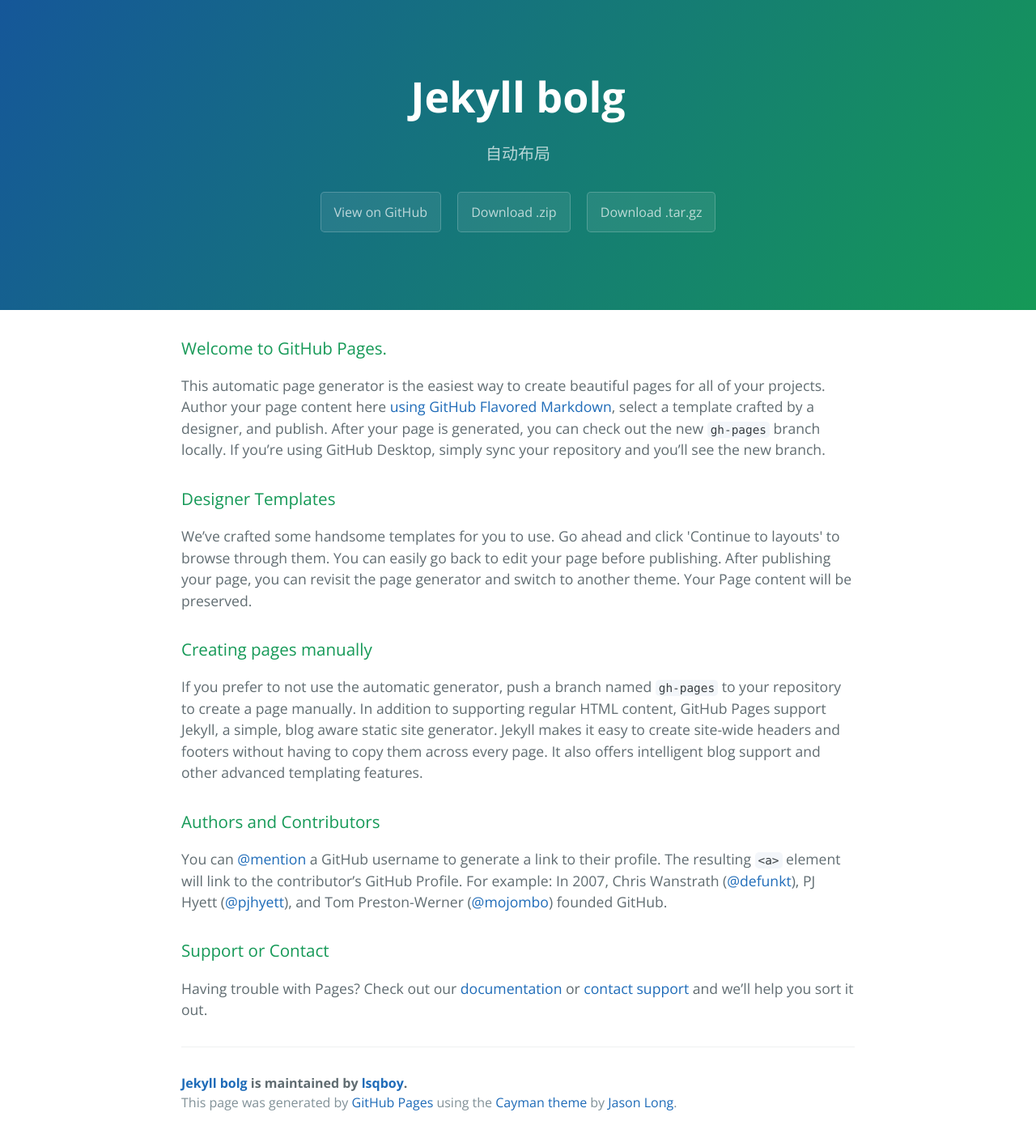
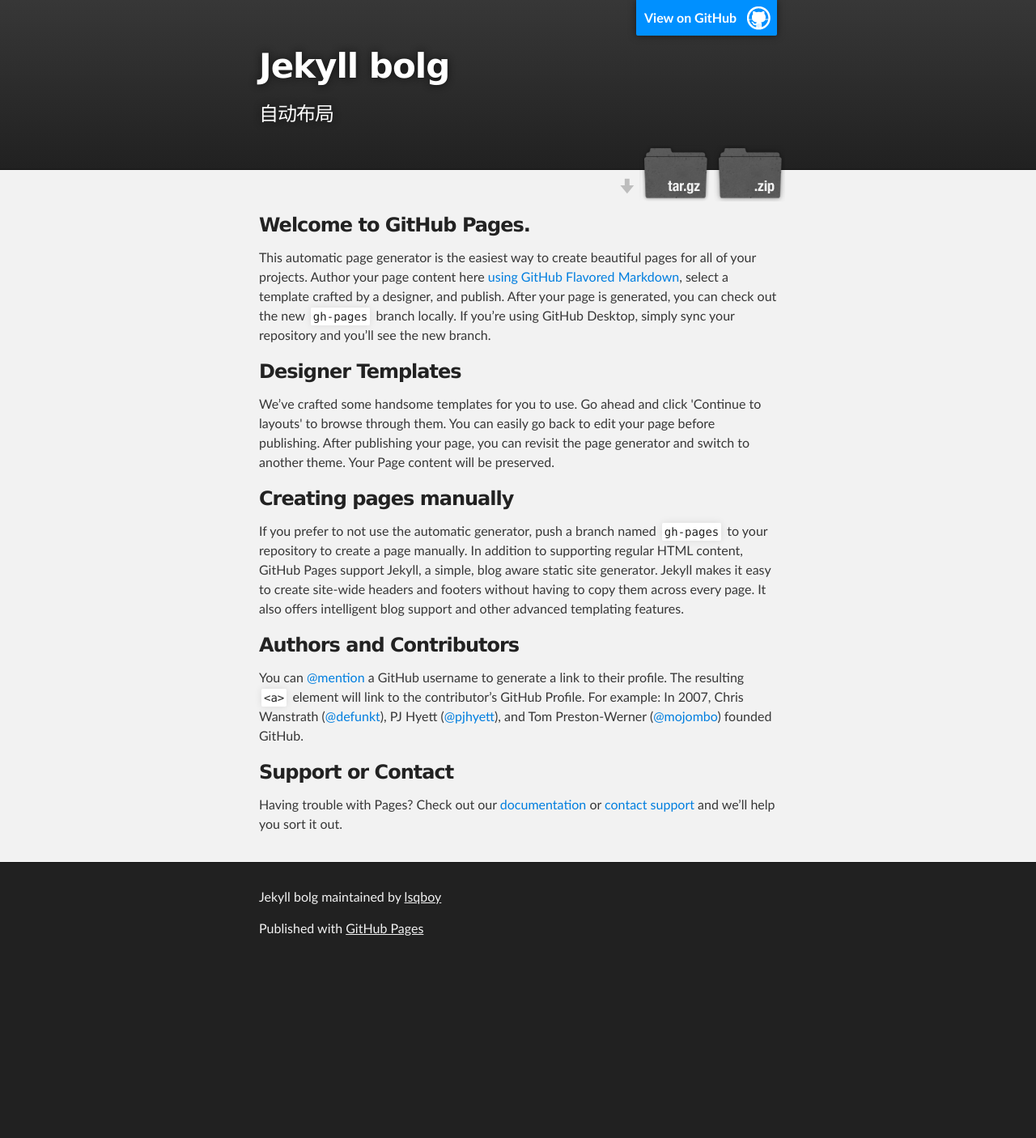
Before and after one commit to Lsqboy/jekyll_bolg, a Jekyll site: the page index.html, which Jekyll copies as it is, in a window 1280 px wide. Shown: the whole page at 81% size. Built offline with Jekyll 4.4.1, drawn with Linux system fonts in a browser that asks for light colours; after the commit the page ends 1194 px from its top, so only the background shows below that.

```diff
--- a/index.html
+++ b/index.html
@@ -1,25 +1,37 @@
 <!DOCTYPE html>
-<html lang="en-us">
+<html>
+
   <head>
-    <meta charset="UTF-8">
-    <title>Jekyll bolg by lsqboy</title>
-    <meta name="viewport" content="width=device-width, initial-scale=1">
-    <link rel="stylesheet" type="text/css" href="stylesheets/normalize.css" media="screen">
-    <link href='https://fonts.googleapis.com/css?family=Open+Sans:400,700' rel='stylesheet' type='text/css'>
-    <link rel="stylesheet" type="text/css" href="stylesheets/stylesheet.css" media="screen">
-    <link rel="stylesheet" type="text/css" href="stylesheets/github-light.css" media="screen">
+    <meta charset='utf-8'>
+    <meta http-equiv="X-UA-Compatible" content="chrome=1">
+    <meta name="description" content="Jekyll bolg : 自动布局">
+
+    <link rel="stylesheet" type="text/css" media="screen" href="stylesheets/stylesheet.css">
+
+    <title>Jekyll bolg</title>
   </head>
+
   <body>
-    <section class="page-header">
-      <h1 class="project-name">Jekyll bolg</h1>
-      <h2 class="project-tagline">自动布局</h2>
-      <a href="https://github.com/lsqboy/jekyll_bolg" class="btn">View on GitHub</a>
-      <a href="https://github.com/lsqboy/jekyll_bolg/zipball/master" class="btn">Download .zip</a>
-      <a href="https://github.com/lsqboy/jekyll_bolg/tarball/master" class="btn">Download .tar.gz</a>
-    </section>
 
-    <section class="main-content">
-      <h3>
+    <!-- HEADER -->
+    <div id="header_wrap" class="outer">
+        <header class="inner">
+          <a id="forkme_banner" href="https://github.com/lsqboy/jekyll_bolg">View on GitHub</a>
+
+          <h1 id="project_title">Jekyll bolg</h1>
+          <h2 id="project_tagline">自动布局</h2>
+
+            <section id="downloads">
+              <a class="zip_download_link" href="https://github.com/lsqboy/jekyll_bolg/zipball/master">Download this project as a .zip file</a>
+              <a class="tar_download_link" href="https://github.com/lsqboy/jekyll_bolg/tarball/master">Download this project as a tar.gz file</a>
+            </section>
+        </header>
+    </div>
+
+    <!-- MAIN CONTENT -->
+    <div id="main_content_wrap" class="outer">
+      <section id="main_content" class="inner">
+        <h3>
 <a id="welcome-to-github-pages" class="anchor" href="#welcome-to-github-pages" aria-hidden="true"><span aria-hidden="true" class="octicon octicon-link"></span></a>Welcome to GitHub Pages.</h3>
 
 <p>This automatic page generator is the easiest way to create beautiful pages for all of your projects. Author your page content here <a href="https://guides.github.com/features/mastering-markdown/">using GitHub Flavored Markdown</a>, select a template crafted by a designer, and publish. After your page is generated, you can check out the new <code>gh-pages</code> branch locally. If you’re using GitHub Desktop, simply sync your repository and you’ll see the new branch.</p>
@@ -43,14 +55,17 @@
 <a id="support-or-contact" class="anchor" href="#support-or-contact" aria-hidden="true"><span aria-hidden="true" class="octicon octicon-link"></span></a>Support or Contact</h3>
 
 <p>Having trouble with Pages? Check out our <a href="https://help.github.com/pages">documentation</a> or <a href="https://github.com/contact">contact support</a> and we’ll help you sort it out.</p>
+      </section>
+    </div>
 
-      <footer class="site-footer">
-        <span class="site-footer-owner"><a href="https://github.com/lsqboy/jekyll_bolg">Jekyll bolg</a> is maintained by <a href="https://github.com/lsqboy">lsqboy</a>.</span>
+    <!-- FOOTER  -->
+    <div id="footer_wrap" class="outer">
+      <footer class="inner">
+        <p class="copyright">Jekyll bolg maintained by <a href="https://github.com/lsqboy">lsqboy</a></p>
+        <p>Published with <a href="https://pages.github.com">GitHub Pages</a></p>
+      </footer>
+    </div>
 
-        <span class="site-footer-credits">This page was generated by <a href="https://pages.github.com">GitHub Pages</a> using the <a href="https://github.com/jasonlong/cayman-theme">Cayman theme</a> by <a href="https://twitter.com/jasonlong">Jason Long</a>.</span>
-      </footer>
-
-    </section>
 
 
   </body>
--- /dev/null
+++ b/javascripts/main.js
@@ -0,0 +1 @@
+console.log('This would be the main JS file.');
--- a/stylesheets/stylesheet.css
+++ b/stylesheets/stylesheet.css
@@ -1,245 +1,425 @@
-* {
-  box-sizing: border-box; }
+/*******************************************************************************
+Slate Theme for GitHub Pages
+by Jason Costello, @jsncostello
+*******************************************************************************/
+
+@import url(github-light.css);
+
+/*******************************************************************************
+MeyerWeb Reset
+*******************************************************************************/
+
+html, body, div, span, applet, object, iframe,
+h1, h2, h3, h4, h5, h6, p, blockquote, pre,
+a, abbr, acronym, address, big, cite, code,
+del, dfn, em, img, ins, kbd, q, s, samp,
+small, strike, strong, sub, sup, tt, var,
+b, u, i, center,
+dl, dt, dd, ol, ul, li,
+fieldset, form, label, legend,
+table, caption, tbody, tfoot, thead, tr, th, td,
+article, aside, canvas, details, embed,
+figure, figcaption, footer, header, hgroup,
+menu, nav, output, ruby, section, summary,
+time, mark, audio, video {
+  margin: 0;
+  padding: 0;
+  border: 0;
+  font: inherit;
+  vertical-align: baseline;
+}
+
+/* HTML5 display-role reset for older browsers */
+article, aside, details, figcaption, figure,
+footer, header, hgroup, menu, nav, section {
+  display: block;
+}
+
+ol, ul {
+  list-style: none;
+}
+
+table {
+  border-collapse: collapse;
+  border-spacing: 0;
+}
+
+/*******************************************************************************
+Theme Styles
+*******************************************************************************/
 
 body {
-  padding: 0;
-  margin: 0;
-  font-family: "Open Sans", "Helvetica Neue", Helvetica, Arial, sans-serif;
+  box-sizing: border-box;
+  color:#373737;
+  background: #212121;
   font-size: 16px;
+  font-family: 'Myriad Pro', Calibri, Helvetica, Arial, sans-serif;
   line-height: 1.5;
-  color: #606c71; }
+  -webkit-font-smoothing: antialiased;
+}
+
+h1, h2, h3, h4, h5, h6 {
+  margin: 10px 0;
+  font-weight: 700;
+  color:#222222;
+  font-family: 'Lucida Grande', 'Calibri', Helvetica, Arial, sans-serif;
+  letter-spacing: -1px;
+}
+
+h1 {
+  font-size: 36px;
+  font-weight: 700;
+}
+
+h2 {
+  padding-bottom: 10px;
+  font-size: 32px;
+  background: url('../images/bg_hr.png') repeat-x bottom;
+}
+
+h3 {
+  font-size: 24px;
+}
+
+h4 {
+  font-size: 21px;
+}
+
+h5 {
+  font-size: 18px;
+}
+
+h6 {
+  font-size: 16px;
+}
+
+p {
+  margin: 10px 0 15px 0;
+}
+
+footer p {
+  color: #f2f2f2;
+}
 
 a {
-  color: #1e6bb8;
-  text-decoration: none; }
-  a:hover {
-    text-decoration: underline; }
+  text-decoration: none;
+  color: #007edf;
+  text-shadow: none;
 
-.btn {
-  display: inline-block;
-  margin-bottom: 1rem;
-  color: rgba(255, 255, 255, 0.7);
-  background-color: rgba(255, 255, 255, 0.08);
-  border-color: rgba(255, 255, 255, 0.2);
-  border-style: solid;
-  border-width: 1px;
-  border-radius: 0.3rem;
-  transition: color 0.2s, background-color 0.2s, border-color 0.2s; }
-  .btn + .btn {
-    margin-left: 1rem; }
+  transition: color 0.5s ease;
+  transition: text-shadow 0.5s ease;
+  -webkit-transition: color 0.5s ease;
+  -webkit-transition: text-shadow 0.5s ease;
+  -moz-transition: color 0.5s ease;
+  -moz-transition: text-shadow 0.5s ease;
+  -o-transition: color 0.5s ease;
+  -o-transition: text-shadow 0.5s ease;
+  -ms-transition: color 0.5s ease;
+  -ms-transition: text-shadow 0.5s ease;
+}
 
-.btn:hover {
-  color: rgba(255, 255, 255, 0.8);
-  text-decoration: none;
-  background-color: rgba(255, 255, 255, 0.2);
-  border-color: rgba(255, 255, 255, 0.3); }
+a:hover, a:focus {text-decoration: underline;}
 
-@media screen and (min-width: 64em) {
-  .btn {
-    padding: 0.75rem 1rem; } }
+footer a {
+  color: #F2F2F2;
+  text-decoration: underline;
+}
 
-@media screen and (min-width: 42em) and (max-width: 64em) {
-  .btn {
-    padding: 0.6rem 0.9rem;
-    font-size: 0.9rem; } }
+em {
+  font-style: italic;
+}
 
-@media screen and (max-width: 42em) {
-  .btn {
-    display: block;
-    width: 100%;
-    padding: 0.75rem;
-    font-size: 0.9rem; }
-    .btn + .btn {
-      margin-top: 1rem;
-      margin-left: 0; } }
+strong {
+  font-weight: bold;
+}
 
-.page-header {
+img {
+  position: relative;
+  margin: 0 auto;
+  max-width: 739px;
+  padding: 5px;
+  margin: 10px 0 10px 0;
+  border: 1px solid #ebebeb;
+
+  box-shadow: 0 0 5px #ebebeb;
+  -webkit-box-shadow: 0 0 5px #ebebeb;
+  -moz-box-shadow: 0 0 5px #ebebeb;
+  -o-box-shadow: 0 0 5px #ebebeb;
+  -ms-box-shadow: 0 0 5px #ebebeb;
+}
+
+p img {
+  display: inline;
+  margin: 0;
+  padding: 0;
+  vertical-align: middle;
+  text-align: center;
+  border: none;
+}
+
+pre, code {
+  width: 100%;
+  color: #222;
+  background-color: #fff;
+
+  font-family: Monaco, "Bitstream Vera Sans Mono", "Lucida Console", Terminal, monospace;
+  font-size: 14px;
+
+  border-radius: 2px;
+  -moz-border-radius: 2px;
+  -webkit-border-radius: 2px;
+}
+
+pre {
+  width: 100%;
+  padding: 10px;
+  box-shadow: 0 0 10px rgba(0,0,0,.1);
+  overflow: auto;
+}
+
+code {
+  padding: 3px;
+  margin: 0 3px;
+  box-shadow: 0 0 10px rgba(0,0,0,.1);
+}
+
+pre code {
+  display: block;
+  box-shadow: none;
+}
+
+blockquote {
+  color: #666;
+  margin-bottom: 20px;
+  padding: 0 0 0 20px;
+  border-left: 3px solid #bbb;
+}
+
+
+ul, ol, dl {
+  margin-bottom: 15px
+}
+
+ul {
+  list-style-position: inside;
+  list-style: disc;
+  padding-left: 20px;
+}
+
+ol {
+  list-style-position: inside;
+  list-style: decimal;
+  padding-left: 20px;
+}
+
+dl dt {
+  font-weight: bold;
+}
+
+dl dd {
+  padding-left: 20px;
+  font-style: italic;
+}
+
+dl p {
+  padding-left: 20px;
+  font-style: italic;
+}
+
+hr {
+  height: 1px;
+  margin-bottom: 5px;
+  border: none;
+  background: url('../images/bg_hr.png') repeat-x center;
+}
+
+table {
+  border: 1px solid #373737;
+  margin-bottom: 20px;
+  text-align: left;
+ }
+
+th {
+  font-family: 'Lucida Grande', 'Helvetica Neue', Helvetica, Arial, sans-serif;
+  padding: 10px;
+  background: #373737;
   color: #fff;
-  text-align: center;
-  background-color: #159957;
-  background-image: linear-gradient(120deg, #155799, #159957); }
+ }
 
-@media screen and (min-width: 64em) {
-  .page-header {
-    padding: 5rem 6rem; } }
+td {
+  padding: 10px;
+  border: 1px solid #373737;
+ }
 
-@media screen and (min-width: 42em) and (max-width: 64em) {
-  .page-header {
-    padding: 3rem 4rem; } }
+form {
+  background: #f2f2f2;
+  padding: 20px;
+}
 
-@media screen and (max-width: 42em) {
-  .page-header {
-    padding: 2rem 1rem; } }
+/*******************************************************************************
+Full-Width Styles
+*******************************************************************************/
 
-.project-name {
-  margin-top: 0;
-  margin-bottom: 0.1rem; }
+.outer {
+  width: 100%;
+}
 
-@media screen and (min-width: 64em) {
-  .project-name {
-    font-size: 3.25rem; } }
+.inner {
+  position: relative;
+  max-width: 640px;
+  padding: 20px 10px;
+  margin: 0 auto;
+}
 
-@media screen and (min-width: 42em) and (max-width: 64em) {
-  .project-name {
-    font-size: 2.25rem; } }
+#forkme_banner {
+  display: block;
+  position: absolute;
+  top:0;
+  right: 10px;
+  z-index: 10;
+  padding: 10px 50px 10px 10px;
+  color: #fff;
+  background: url('../images/blacktocat.png') #0090ff no-repeat 95% 50%;
+  font-weight: 700;
+  box-shadow: 0 0 10px rgba(0,0,0,.5);
+  border-bottom-left-radius: 2px;
+  border-bottom-right-radius: 2px;
+}
 
-@media screen and (max-width: 42em) {
-  .project-name {
-    font-size: 1.75rem; } }
+#header_wrap {
+  background: #212121;
+  background: -moz-linear-gradient(top, #373737, #212121);
+  background: -webkit-linear-gradient(top, #373737, #212121);
+  background: -ms-linear-gradient(top, #373737, #212121);
+  background: -o-linear-gradient(top, #373737, #212121);
+  background: linear-gradient(top, #373737, #212121);
+}
 
-.project-tagline {
-  margin-bottom: 2rem;
-  font-weight: normal;
-  opacity: 0.7; }
+#header_wrap .inner {
+  padding: 50px 10px 30px 10px;
+}
 
-@media screen and (min-width: 64em) {
-  .project-tagline {
-    font-size: 1.25rem; } }
+#project_title {
+  margin: 0;
+  color: #fff;
+  font-size: 42px;
+  font-weight: 700;
+  text-shadow: #111 0px 0px 10px;
+}
 
-@media screen and (min-width: 42em) and (max-width: 64em) {
-  .project-tagline {
-    font-size: 1.15rem; } }
+#project_tagline {
+  color: #fff;
+  font-size: 24px;
+  font-weight: 300;
+  background: none;
+  text-shadow: #111 0px 0px 10px;
+}
 
-@media screen and (max-width: 42em) {
-  .project-tagline {
-    font-size: 1rem; } }
+#downloads {
+  position: absolute;
+  width: 210px;
+  z-index: 10;
+  bottom: -40px;
+  right: 0;
+  height: 70px;
+  background: url('../images/icon_download.png') no-repeat 0% 90%;
+}
 
-.main-content :first-child {
-  margin-top: 0; }
-.main-content img {
-  max-width: 100%; }
-.main-content h1, .main-content h2, .main-content h3, .main-content h4, .main-content h5, .main-content h6 {
-  margin-top: 2rem;
-  margin-bottom: 1rem;
-  font-weight: normal;
-  color: #159957; }
-.main-content p {
-  margin-bottom: 1em; }
-.main-content code {
-  padding: 2px 4px;
-  font-family: Consolas, "Liberation Mono", Menlo, Courier, monospace;
-  font-size: 0.9rem;
-  color: #383e41;
-  background-color: #f3f6fa;
-  border-radius: 0.3rem; }
-.main-content pre {
-  padding: 0.8rem;
-  margin-top: 0;
-  margin-bottom: 1rem;
-  font: 1rem Consolas, "Liberation Mono", Menlo, Courier, monospace;
-  color: #567482;
-  word-wrap: normal;
-  background-color: #f3f6fa;
-  border: solid 1px #dce6f0;
-  border-radius: 0.3rem; }
-  .main-content pre > code {
-    padding: 0;
-    margin: 0;
-    font-size: 0.9rem;
-    color: #567482;
-    word-break: normal;
-    white-space: pre;
-    background: transparent;
-    border: 0; }
-.main-content .highlight {
-  margin-bottom: 1rem; }
-  .main-content .highlight pre {
-    margin-bottom: 0;
-    word-break: normal; }
-.main-content .highlight pre, .main-content pre {
-  padding: 0.8rem;
-  overflow: auto;
-  font-size: 0.9rem;
-  line-height: 1.45;
-  border-radius: 0.3rem; }
-.main-content pre code, .main-content pre tt {
-  display: inline;
-  max-width: initial;
-  padding: 0;
-  margin: 0;
-  overflow: initial;
-  line-height: inherit;
-  word-wrap: normal;
-  background-color: transparent;
-  border: 0; }
-  .main-content pre code:before, .main-content pre code:after, .main-content pre tt:before, .main-content pre tt:after {
-    content: normal; }
-.main-content ul, .main-content ol {
-  margin-top: 0; }
-.main-content blockquote {
-  padding: 0 1rem;
-  margin-left: 0;
-  color: #819198;
-  border-left: 0.3rem solid #dce6f0; }
-  .main-content blockquote > :first-child {
-    margin-top: 0; }
-  .main-content blockquote > :last-child {
-    margin-bottom: 0; }
-.main-content table {
+.zip_download_link {
   display: block;
-  width: 100%;
-  overflow: auto;
-  word-break: normal;
-  word-break: keep-all; }
-  .main-content table th {
-    font-weight: bold; }
-  .main-content table th, .main-content table td {
-    padding: 0.5rem 1rem;
-    border: 1px solid #e9ebec; }
-.main-content dl {
-  padding: 0; }
-  .main-content dl dt {
-    padding: 0;
-    margin-top: 1rem;
-    font-size: 1rem;
-    font-weight: bold; }
-  .main-content dl dd {
-    padding: 0;
-    margin-bottom: 1rem; }
-.main-content hr {
-  height: 2px;
-  padding: 0;
-  margin: 1rem 0;
-  background-color: #eff0f1;
-  border: 0; }
+  float: right;
+  width: 90px;
+  height:70px;
+  text-indent: -5000px;
+  overflow: hidden;
+  background: url(../images/sprite_download.png) no-repeat bottom left;
+}
 
-@media screen and (min-width: 64em) {
-  .main-content {
-    max-width: 64rem;
-    padding: 2rem 6rem;
-    margin: 0 auto;
-    font-size: 1.1rem; } }
+.tar_download_link {
+  display: block;
+  float: right;
+  width: 90px;
+  height:70px;
+  text-indent: -5000px;
+  overflow: hidden;
+  background: url(../images/sprite_download.png) no-repeat bottom right;
+  margin-left: 10px;
+}
 
-@media screen and (min-width: 42em) and (max-width: 64em) {
-  .main-content {
-    padding: 2rem 4rem;
-    font-size: 1.1rem; } }
+.zip_download_link:hover {
+  background: url(../images/sprite_download.png) no-repeat top left;
+}
 
-@media screen and (max-width: 42em) {
-  .main-content {
-    padding: 2rem 1rem;
-    font-size: 1rem; } }
+.tar_download_link:hover {
+  background: url(../images/sprite_download.png) no-repeat top right;
+}
 
-.site-footer {
-  padding-top: 2rem;
-  margin-top: 2rem;
-  border-top: solid 1px #eff0f1; }
+#main_content_wrap {
+  background: #f2f2f2;
+  border-top: 1px solid #111;
+  border-bottom: 1px solid #111;
+}
 
-.site-footer-owner {
-  display: block;
-  font-weight: bold; }
+#main_content {
+  padding-top: 40px;
+}
 
-.site-footer-credits {
-  color: #819198; }
+#footer_wrap {
+  background: #212121;
+}
 
-@media screen and (min-width: 64em) {
-  .site-footer {
-    font-size: 1rem; } }
 
-@media screen and (min-width: 42em) and (max-width: 64em) {
-  .site-footer {
-    font-size: 1rem; } }
 
-@media screen and (max-width: 42em) {
-  .site-footer {
-    font-size: 0.9rem; } }
+/*******************************************************************************
+Small Device Styles
+*******************************************************************************/
+
+@media screen and (max-width: 480px) {
+  body {
+    font-size:14px;
+  }
+
+  #downloads {
+    display: none;
+  }
+
+  .inner {
+    min-width: 320px;
+    max-width: 480px;
+  }
+
+  #project_title {
+  font-size: 32px;
+  }
+
+  h1 {
+    font-size: 28px;
+  }
+
+  h2 {
+    font-size: 24px;
+  }
+
+  h3 {
+    font-size: 21px;
+  }
+
+  h4 {
+    font-size: 18px;
+  }
+
+  h5 {
+    font-size: 14px;
+  }
+
+  h6 {
+    font-size: 12px;
+  }
+
+  code, pre {
+    min-width: 320px;
+    max-width: 480px;
+    font-size: 11px;
+  }
+
+}
```
Also changed, not shown: images/bg_hr.png (added), images/blacktocat.png (added), images/icon_download.png (added), images/sprite_download.png (added).
